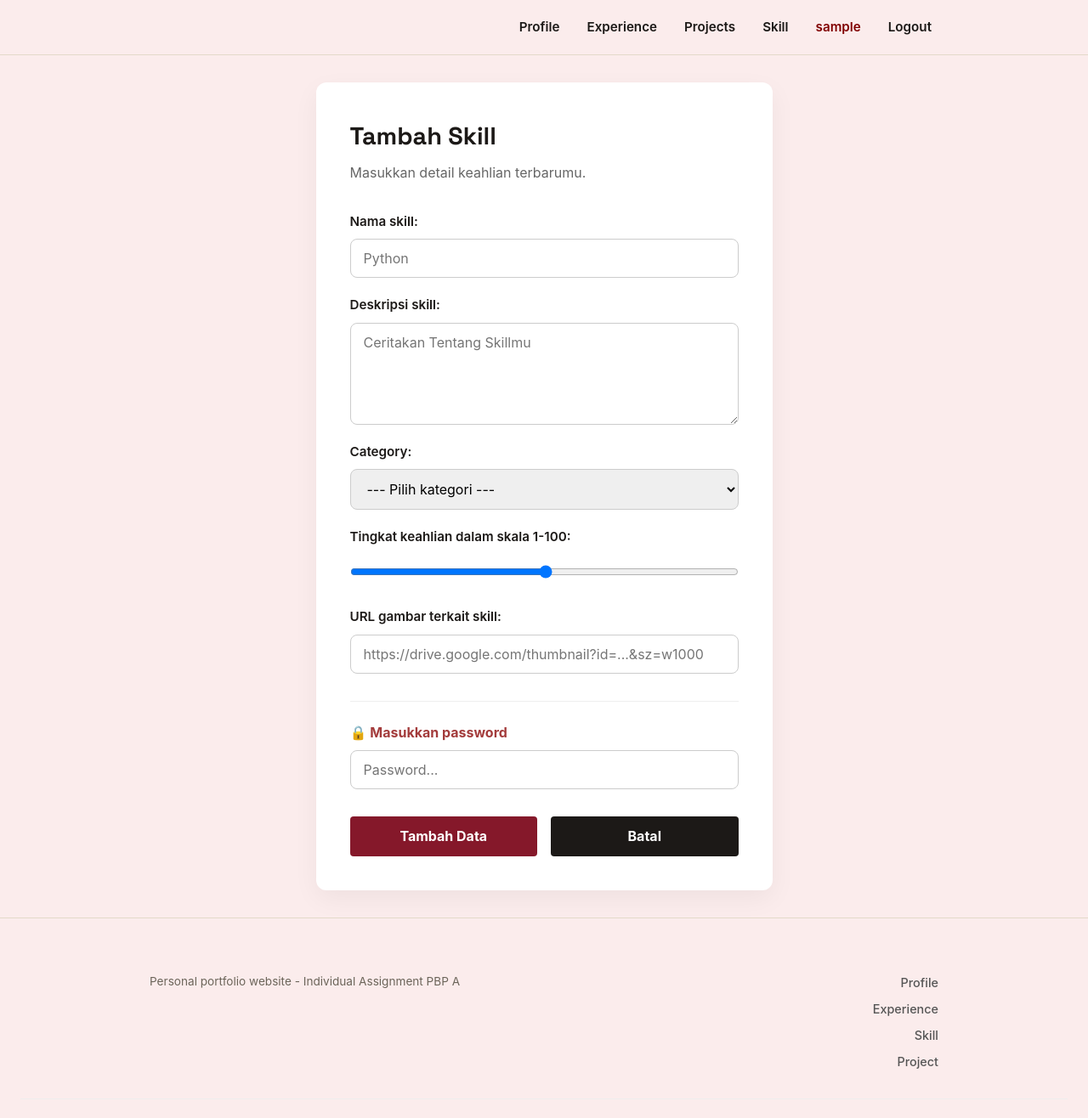
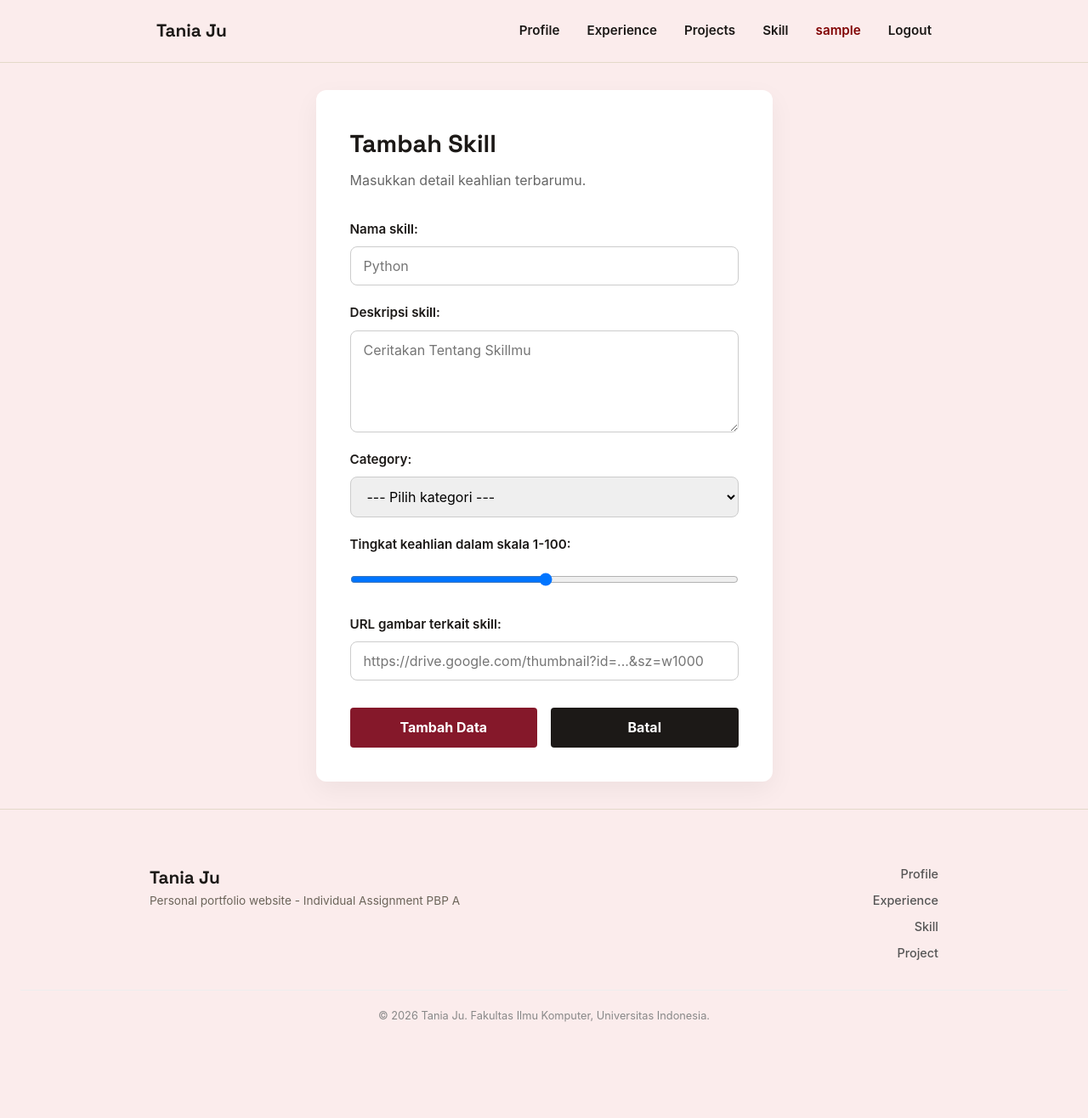
Before and after one commit to tanniajju/myportofolio, a Django app: page /skill/add/ in a window 1280 px wide. Shown: the top 1316 px of the page at 85% size. After the commit the page ends 1203 px from the top, so only its background shows below. Run offline with Django 5.2, Linux system fonts and the light colour scheme; the visitor is signed in with stand-in values (Sample User, id 1).

Commit message:
fix: delete vulnerable password feature

```diff
--- a/main/views.py
+++ b/main/views.py
@@ -11,8 +11,6 @@ from main.forms import ExperienceForm, SkillForm, ProjectForm
 from django.http import JsonResponse
 from django.views.decorators.http import require_POST
 import datetime
-
-PASSWORD = "tambahinaja"
 
 def register(request):
     form = UserCreationForm(request.POST or None)
@@ -70,21 +68,17 @@ def create_experience(request):
         raise PermissionDenied
 
     form = ExperienceForm(request.POST or None)
-    if request.method == "POST":
-        input_kode = request.POST.get('secret_code')
 
-        if input_kode == PASSWORD:
-            if form.is_valid():
-                form.save()
-                messages.success(request, "Experience berhasil ditambahkan!")
-                return redirect("main:show_experience")
-        else:
-            messages.error(request, "Kode rahasia salah! Gagal menambahkan data.")
+    if (request.method == "POST" and form.is_valid()):
+        form.save()
+        messages.success(request, "Experience berhasil ditambahkan!")
+        return redirect("main:show_experience")
 
     context = {
         "name": "Tania Ju",
         "form": form,
         }
+
     return render(request, "experience_form.html", context)
 
 @permission_required('main.change_project', raise_exception=True)
@@ -92,16 +86,10 @@ def update_experience(request, experience_id):
     experience = get_object_or_404(Experience, pk=experience_id)
     form = ExperienceForm(request.POST or None, instance=experience)
 
-    if request.method == "POST":
-        input_kode = request.POST.get('secret_code')
-
-        if input_kode == PASSWORD:
-            if form.is_valid():
-                form.save()
-                messages.success(request, "Experience berhasil diperbarui!")
-                return redirect("main:show_experience")
-        else:
-            messages.error(request, "Kode rahasia salah! Gagal memperbarui data.")
+    if (request.method == "POST" and form.is_valid()):
+        form.save()
+        messages.success(request, "Experience berhasil diperbarui!")
+        return redirect("main:show_experience")
 
     context = {
         "name": "Tania Ju",
@@ -141,14 +129,8 @@ def delete_experience(request, experience_id):
 
     experience = get_object_or_404(Experience, pk=experience_id)
     if request.method == "POST":
-        # Ambil input kode rahasia dari modal HTML
-        input_kode = request.POST.get('secret_code')
-
-        if input_kode == PASSWORD:
-            experience.delete()
-            messages.success(request, "Experience berhasil dihapus!")
-        else:
-            messages.error(request, "Kode rahasia salah! Gagal menghapus data.")
+        experience.delete()
+        messages.success(request, "Experience berhasil dihapus!")
 
     return redirect("main:show_experience")
 
@@ -159,7 +141,7 @@ def create_project(request):
 
     form = ProjectForm(request.POST or None)
 
-    if request.method == "POST" and form.is_valid():
+    if (request.method == "POST" and form.is_valid()):
         form.save()
         messages.success(request, "Proyek baru berhasil ditambahkan!")
         return redirect("main:show_project")
@@ -175,15 +157,10 @@ def update_project(request, project_id):
     project = get_object_or_404(Project, pk=project_id)
     form = ProjectForm(request.POST or None, instance=project)
 
-    if request.method == "POST" and form.is_valid():
-        input_kode = request.POST.get('secret_code')
-
-        if input_kode == PASSWORD:
-            form.save()
-            messages.success(request, "Project berhasil diperbarui!")
-            return redirect("main:show_project")
-        else:
-            messages.error(request, "Kode rahasia salah! Gagal memperbarui data.")
+    if (request.method == "POST" and form.is_valid()):
+        form.save()
+        messages.success(request, "Project berhasil diperbarui!")
+        return redirect("main:show_project")
 
     context = {
         ""
@@ -266,18 +243,15 @@ def create_skill(request):
         raise PermissionDenied
 
     form = SkillForm(request.POST or None)
-    if request.method == "POST":
-        input_kode = request.POST.get('secret_code')
+    if (request.method == "POST" and form.is_valid()):
+        form.save()
+        messages.success(request, "Skill baru berhasil ditambahkan!")
+        return redirect("main:show_skill")
 
-        if input_kode == PASSWORD:
-            if form.is_valid():
-                form.save()
-                messages.success(request, "Skill baru berhasil ditambahkan!")
-                return redirect("main:show_skill")
-        else:
-            messages.error(request, "Password salah! Gagal menambahkan skill.")
-
-    context = {"form": form}
+    context = {
+        "name": "Tania Ju",
+        "form": form
+        }
     return render(request, "skill_form.html", context)
 
 @permission_required('main.change_project', raise_exception=True)
@@ -285,16 +259,10 @@ def update_skill(request, skill_id):
     skill = get_object_or_404(Skill, pk=skill_id)
     form = SkillForm(request.POST or None, instance=skill)
 
-    if request.method == "POST":
-        input_kode = request.POST.get('secret_code')
-
-        if input_kode == PASSWORD:
-            if form.is_valid():
-                form.save()
-                messages.success(request, "Skill berhasil diperbarui!")
-                return redirect("main:show_skill")
-        else:
-            messages.error(request, "Kode rahasia salah! Gagal memperbarui skill.")
+    if (request.method == "POST" and form.is_valid()):
+        form.save()
+        messages.success(request, "Skill berhasil diperbarui!")
+        return redirect("main:show_skill")
 
     context = {
         "name": "Tania Ju",
@@ -314,6 +282,7 @@ def show_skill(request):
 
     name_query = request.GET.get("name", "").strip()
     skill_list = Skill.objects.all()
+
     if name_query:
         skill_list = skill_list.filter(name__icontains=name_query)
     skill_list = skill_list.order_by("category", "name")
@@ -342,13 +311,8 @@ def delete_skill(request, skill_id):
 
     skill = get_object_or_404(Skill, pk=skill_id)
     if request.method == "POST":
-        input_kode = request.POST.get('secret_code')
-
-        if input_kode == PASSWORD:
-            skill.delete()
-            messages.success(request, "Skill berhasil dihapus!")
-        else:
-            messages.error(request, "Password salah! Gagal menghapus skill.")
+        skill.delete()
+        messages.success(request, "Skill berhasil dihapus!")
 
     return redirect("main:show_skill")
 
--- a/templates/components/experience_delete_modal.html
+++ b/templates/components/experience_delete_modal.html
@@ -9,12 +9,6 @@
 
         <form method="post" action="{% url 'main:delete_experience' experience.id %}">
             {% csrf_token %}
-            <div class="input-group">
-                <input type="password"
-                       name="secret_code"
-                       placeholder="Masukkan password..."
-                       required>
-            </div>
 
             <div class="delete-modal-actions">
                 <button type="button" class="button button-secondary" popovertarget="delete-exp-{{ experience.id }}" popovertargetaction="hide">Batal</button>
--- a/templates/components/project_delete_modal.html
+++ b/templates/components/project_delete_modal.html
@@ -9,12 +9,6 @@
 
         <form method="post" action="{% url 'main:delete_project' project.id %}">
             {% csrf_token %}
-            <div class="input-group">
-                <input type="password"
-                       name="secret_code"
-                       placeholder="Masukkan password..."
-                       required>
-            </div>
 
             <div class="delete-modal-actions">
                 <button type="button" class="button button-secondary" popovertarget="delete-project-{{ project.id }}" popovertargetaction="hide">Batal</button>
--- a/templates/components/skill_delete_modal.html
+++ b/templates/components/skill_delete_modal.html
@@ -9,12 +9,6 @@
 
         <form method="post" action="{% url 'main:delete_skill' skill.id %}">
             {% csrf_token %}
-            <div class="input-group">
-                <input type="password"
-                       name="secret_code"
-                       placeholder="Masukkan password..."
-                       required>
-            </div>
 
             <div class="delete-modal-actions">
                 <button type="button" class="button button-secondary" popovertarget="delete-skill-{{ skill.id }}" popovertargetaction="hide">Batal</button>
--- a/templates/skill_form.html
+++ b/templates/skill_form.html
@@ -30,19 +30,6 @@
                         {{ form.as_p }}
                     </div>
 
-                    <!-- Input Password -->
-                    <div style="margin-top: 2rem; padding-top: 1.5rem; border-top: 1px solid #eee;">
-                        <label for="secret_code" style="font-weight: 700; display: block; margin-bottom: 0.5rem; color: #a33b3b;">
-                            <span aria-hidden="true">🔒</span> Masukkan password
-                        </label>
-                        <input type="password"
-                               id="secret_code"
-                               name="secret_code"
-                               placeholder="Password..."
-                               required
-                               class="form-input-password">
-                    </div>
-
                     <!-- Tombol Aksi -->
                     <div style="display: flex; gap: 1rem; margin-top: 2rem;">
                         <button type="submit" class="button" style="flex: 1; justify-content: center;">
```
Also changed, not shown: templates/experience_form.html (+0 -13 lines), templates/projects_form.html (+0 -13 lines).
